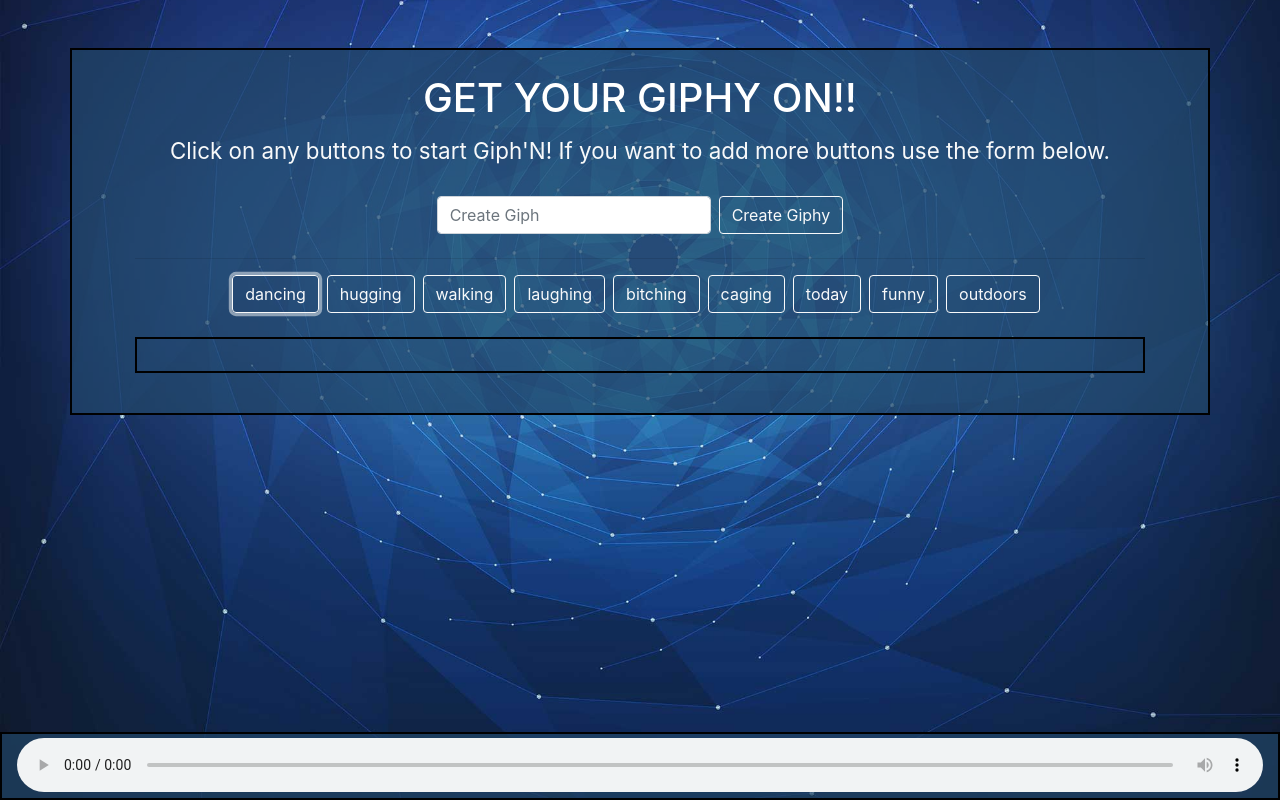
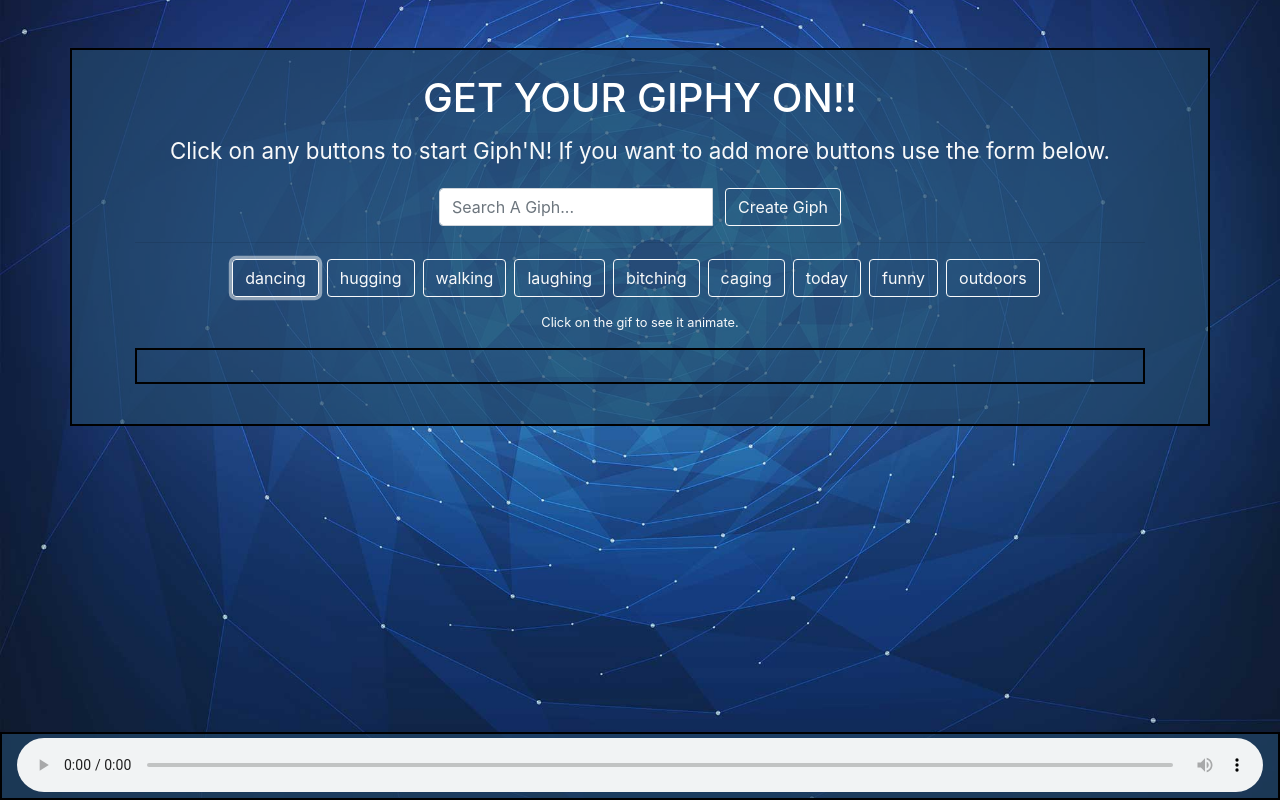
Before and after one commit to dointhedev/GIPHY-API-RESPONSIVE-APP, a plain HTML site: page index.html in a window 1280 px wide. Both pictures are taken after a click on the button "dancing". Drawn offline with nearby package versions, Linux system fonts and the light colour scheme; no server answers.

Commit message:
Refactored  jQuery.

```diff
--- a/assets/css/styles.css
+++ b/assets/css/styles.css
@@ -7,7 +7,7 @@
 1. GLOBAL
 2. SITE COLORS
 3. TYPOGRAPHY
-4. ELEMENTS
+4. MOBILE
 
 -------------------------------------------------------------------*/
 
@@ -15,53 +15,55 @@
 1. GLOBAL
 -------------------------------------------------------------------*/
 
-body{
+body {
     background: #0f1f39 url("../img/bg1.jpg") no-repeat center;
-   background-size: cover;
+    background-size: cover;
 }
+
 audio {
     width: 100%;
 }
 
 /*----------------------------------------------------------------
-1. SITE COLORS
+2. SITE COLORS
 -------------------------------------------------------------------*/
 .blueBg {
     background: #214769b3;
 }
-.blueClr{
+
+.blueClr {
     color: #82c4ff !important;
 }
 
-.blkBrdr{
+.blkBrdr {
     border: 2px solid black;
 }
 
 /*----------------------------------------------------------------
-1. TYPOGRAPHY
+3. TYPOGRAPHY
 -------------------------------------------------------------------*/
-.title-triv {
-    font-size: 4rem;
-}
 p {
     font-size: 1.4rem;
 }
 
 /*----------------------------------------------------------------
-1. MOBILE
+4. MOBILE
 -------------------------------------------------------------------*/
-
 /* Medium devices (tablets, less than 700px) */
 @media (max-width: 700px) {
-    body{
+    body {
         background: #0f1f39 url("../img/bg2.png") no-repeat top center;
         background-size: cover;
 
     }
-    .title-triv {
-        font-size: 2rem;
-    }
+
     p {
         font-size: .8rem;
     }
+
+    #giphName {
+        height: 40px;
+        margin-top: .44rem;
+
+    }
 }
--- a/assets/js/giphy.js
+++ b/assets/js/giphy.js
@@ -1,90 +1,77 @@
 /*::::::DOM CACHE::::::*/
-var clickSound = new Audio("assets/audio/button-click.mp3");
-var audio = document.getElementById('bgAudio');
-var gameCont = $("#gameCont");
+const clickSound = new Audio("assets/audio/button-click.mp3");
+const audio = document.getElementById('bgAudio');
+const gameCont = $("#gameCont");
 
-// ::::::::::: GLOBAL VARIABLES :::::::::
-var topics = ["dancing", "hugging", "walking", "laughing", "bitching", "caging", "today", "funny", "outdoors"];
-var apiKey = "dLKvEKP8ZF6G5KkiIJCHB7vwJOAJbnvr"
+/*::::::DATA::::::*/
+const topics = ["dancing", "hugging", "walking", "laughing", "bitching", "caging", "today", "funny", "outdoors"];
+const apiKey = "dLKvEKP8ZF6G5KkiIJCHB7vwJOAJbnvr";
 
-// on page load start the application
-$(document).ready(function () {
-    jsSetup();
-    audio.currentTime = 19.4;
-    audio.play();
-});
+/*::::::EVENT LISTENERS::::::*/
+// Click sound will execute when elements in the body wih .click are clicked on.
+$("body").on("click", ".click", clickSnd);
 
-// click sound will execute when elements in the body are click on
-$("body").on("click", function (event) {
-    clickSound.play();
-});
+/*::::::MAIN JS::::::*/
+// On page load start the application.
+$(document).ready(jsSetup);
 
-// this is the form logic
-function prcesfrm() {
-    // var for the input field
-    var giphInput = $("#giphName");
-    // when add gif button is pressed
-    $('#giph').submit(function (e) {
-        // prevents the page from reloading
+
+// This function is the logic behind the search form.
+function prcesfrm(e) {
+   // When form is submitted prevent default, prevents the page from reloading.
    e.preventDefault();
-        // resets results
-        $("#results").remove();
-        // only execute the add gif if form is empty
-        if (giphInput.val().trim() !== "") {
-            // reset buttons
-            $("#buttons").remove();
-            // input value
-            var newGiph = giphInput.val().trim();
-            // add input value to array
-            topics.push(newGiph);
-            // reset input area
-            $('#giph').trigger("reset");
-            // call  generate buttons function
+   // Remove results container and get it ready for the next search.
+   const results =  $("#results");
+   results.remove();
+   // Grab the value of the search input.
+    let giphInput = $("#giphName").val().trim();
+    // Case in which nothing was entered into the form.
+    if (giphInput += "") {
+        results.html(genElement("<p>", null, "py-1", "Sorry! for some reason that keyword returned no result. Try again."));
+    }
+    // Update the buttons with the search val.
+    topics.push(giphInput);
     genBtns();
-            // call getGiph function
-            getGiph();
-        } else {
-            alert('silly rabbit! you need info in your form to create a button ');
-
-        }
-    });
-
+    getGiph(giphInput);
 }
 
-function getGiph() {
-// this function is all about gaining access to the API, retrieving the gifs and displaying them in #results
-    $(".start").on("click", function () {
+// This function is all about gaining access to the API, retrieving the gif's and displaying them in #results.
+function getGiph(val) {
    $("#results").remove();
-        var rsltCont = $(" <div id='results'>");
-        rsltCont.addClass("col-12 blkBrdr my-3 py-3");
-        $("#gameCont").append(rsltCont);
-        var giph = $(this).attr("data-giph");
-
-        var queryURL = "https://api.giphy.com/v1/gifs/search?q=" +
-            giph + "&api_key=" + apiKey + "&limit=10";
+    const giph = $(this).attr("data-giph");
+    // Query URL for both cases.
+    const queryURL = `https://api.giphy.com/v1/gifs/search?q=${giph || val}&api_key=${apiKey}&limit=10`;
+    const gifCont = genElement("<div>", "results", "col-12 blkBrdr my-3 py-3", null);
+    gameCont.append(gifCont);
 
     $.ajax({
         url: queryURL,
         method: "GET"
-        }).then(function (response) {
-            var results = response.data;
-            for (var i = 0; i < results.length; i++) {
-                var gifDiv = $("<div class='item'>");
-                var rating = results[i].rating;
-                var p = $("<p>").text("Rating: " + rating);
-                var image = $("<img>");
-                image.addClass("gif img-fluid");
-                image.attr("src", results[i].images.fixed_height_still.url);
-                image.attr("data-animate", results[i].images.fixed_height.url);
-                image.attr("data-still", results[i].images.fixed_height_still.url);
-                image.attr("data-state", "still");
-                gifDiv.append(p);
-                gifDiv.prepend(image);
+    }).then(res => {
+        const results = res.data;
+        const gifDiv = genElement("<div>", "item", null, null);
+        for (let i = 0; i < results.length; i++) {
+            const image = genElement("<img>", null, "gif img-fluid", null).click(gifInit);
+            const p = genElement("<p>", null, null, `Rating: ${results[i].rating}`);
+            image.attr({
+                src: results[i].images.fixed_height_still.url,
+                "data-animate": results[i].images.fixed_height.url,
+                "data-still": results[i].images.fixed_height_still.url,
+                "data-state": "still"
+            });
+            gifDiv.append(image, p);
             $("#results").prepend(gifDiv);
         }
-            $(".gif").on("click", function () {
-                var state = $(this).attr("data-state");
-                // if gif is on the still state execute block of code if not preform the else block of code
+    });
+    const small = genElement("<small>", "small", "pt-2 d-block", "Click on the gif to see it animate.");
+    $("#small").remove();
+    $("#buttons").append(small);
+}
+
+// Function to change the attribute to cause gif to animate.
+function gifInit() {
+    const state = $(this).attr("data-state");
+    // if gif is on the still state execute block of code if not preform the else block of code.
     if (state === "still") {
         $(this).attr("src", $(this).attr("data-animate"));
         $(this).attr("data-state", "animate");
@@ -92,40 +79,59 @@ function getGiph() {
         $(this).attr("src", $(this).attr("data-still"));
         $(this).attr("data-state", "still");
     }
-            });
-        });
-    });
 }
 
+// Function to generate the buttons.
 function genBtns() {
-    $("#buttons").empty();
-    var btnDiv = $("<div id='buttons'>");
-    for (var i = 0; i < topics.length; i++) {
-        var element = topics[i];
-        var btnG = $("<button>");
-        btnG.addClass("btn start btn-outline-light mr-2 mb-2");
-        btnG.attr("data-giph", element);
-        btnG.text(element);
-        $(btnDiv).append(btnG);
+    $("#buttons").remove();
+    const btnDiv = genElement("<div>", "buttons", null, null);
+    for (let btn of topics) {
+        btnDiv.append(genElement("<button>", null, "btn click start btn-outline-light mr-2 mb-2", btn).attr("data-giph", btn).click(getGiph));
     }
-    $(gameCont).append(btnDiv);
+    gameCont.append(btnDiv);
 }
 
+// Generate the Gif search form.
 function giphContent() {
-    var gameHTML = "<h1 class='text-center text-white'>GET YOUR GIPHY ON!! </h1>" +
-        "<p id='text-area' class='py-1'>Click on any buttons to start Giph'N! If you want to add more buttons use the form below. </p>" +
-        "<nav class='navbar navbar-light d-flex justify-content-center mb-2'>" +
-        "<form id='giph' class='form-inline d-flex justify-content-sm-right justify-content-center'>" +
-        "<input id='giphName' class='form-control mr-sm-2' type='text' placeholder='Create Giph' aria-label='Create Giph'>" +
-        "<button id='getGiph' class='btn btn-outline-light my-2 my-sm-0' type='submit'>Create Giphy</button>" +
-        "</form>" +
-        "</nav><hr>";
-    $(gameCont).html(gameHTML);
+    const h1 = genElement("<h1>", null, "text-center text-white", "GET YOUR GIPHY ON!!");
+    const p = genElement("<p>", "text-area", "py-1", "Click on any buttons to start Giph'N! If you want to add more buttons use the form below.");
+    const sFrom = genElement("<form>", "giph", "form-inline d-flex justify-content-sm-right justify-content-center", null);
+    const divIg = genElement("<div>", null, "input-group", null);
+    const sInput = genElement("<input>", "giphName", "form-control mr-sm-2", null);
+    sInput.attr({
+        type: "text",
+        placeholder: "Search A Giph...",
+        "aria-label": "Create Giph"
+    });
+    const btnSpan = genElement("<span>", null, "input-group-btn", null);
+    const sBtn = genElement("<button>", "getGiph", "click btn btn-outline-light my-2 my-sm-0 ml-1", "Create Giph").attr("type", "submit");
+    const hr = "<hr>";
+    btnSpan.append(sBtn);
+    divIg.append(sInput, btnSpan)
+    sFrom.append(divIg)
+    gameCont.append(h1, p, sFrom, hr);
+    $("form").on("submit", prcesfrm);
+
 }
 
+/*::::::MAIN STARTER FUNCTION::::::*/
 function jsSetup() {
+    audio.currentTime = 19.4;
+    audio.play();
     giphContent();
     genBtns();
-    getGiph();
-    prcesfrm();
 }
+
+/*::::::HELPER FUNCTIONS::::::*/
+function clickSnd() {
+    clickSound.play();
+}
+
+// All HTML elements are generated from this function.
+function genElement(type, id, className, text) {
+    const newEl = $(type).addClass(className).text(text);
+    if (id !== null) {
+        newEl.attr("id", id);
+    }
+    return newEl;
+}
```
Also changed, not shown: index.html (+11 -3 lines). Lines whose indentation alone changed are shown as unchanged.
